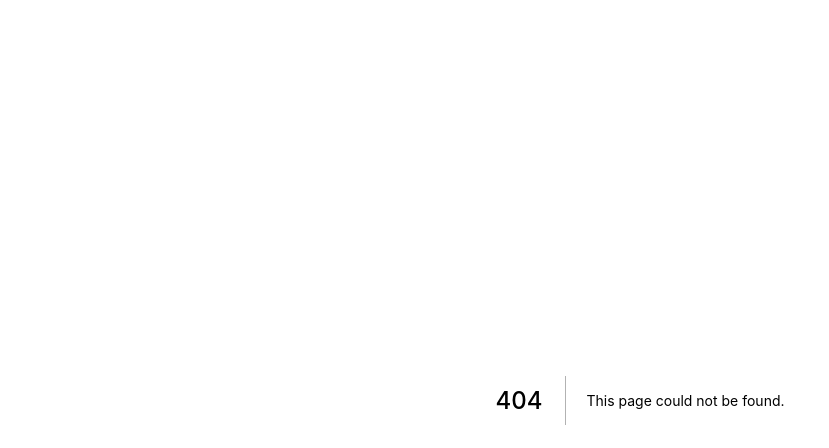
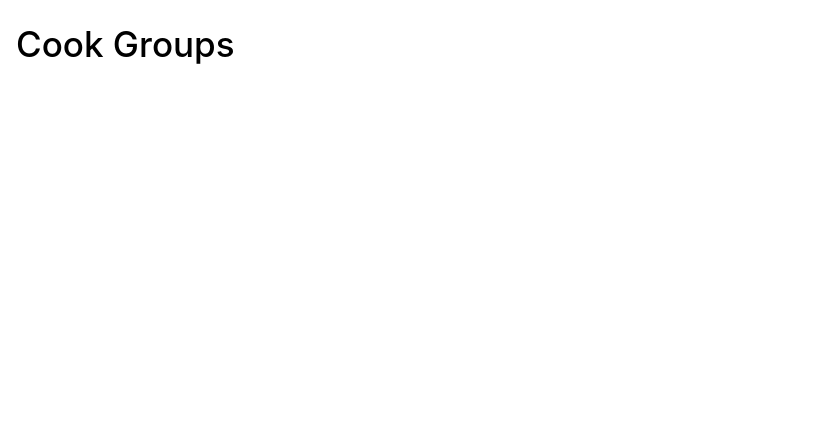
Before and after one commit to SerenityUX/recipe_app, a Next.js app: page /cook_groups in a window 1280 px wide. Before the commit this address had no page. Shown: the top 448 px of the page, without its empty margins (0-829 px from the left). Built offline with nearby package versions, Linux system fonts and the light colour scheme.

Commit message:
potentially fixed the issue in creating recipes

```diff
--- /dev/null
+++ b/pages/cook_groups.js
@@ -0,0 +1,34 @@
+import styles from "../styles/cook_groups_home.module.css";
+import Link from "next/link";
+import Image from "next/image";
+
+const Cook_groups = (props) => {
+
+//https://www.npmjs.com/package/react-qr-reader
+  return (
+
+    <main className={styles.main}>
+    <div className={styles.topbar}>
+
+
+        <h1 className={styles.maintitle}>Cook Groups</h1>
+
+      <div className={styles.actionItems}>
+
+{/*           <Link href={`/QRScan`} className={styles.navButtonQR}>
+            <Image
+              width={32}
+              height={32}
+              src={navButtonQR}
+              className={styles.navButtonQR}
+            />
+          </Link> */}
+
+
+      </div>
+      </div>
+      </main>
+  );
+};
+
+export default Cook_groups;
--- /dev/null
+++ b/styles/cook_groups_home.module.css
@@ -0,0 +1,15 @@
+.main {
+    width: 100%;
+    height: 100%;
+  }
+  .topbar {
+    margin-right: 16px;
+    display: flex;
+    align-items: center;
+    justify-content: space-between;
+  }
+  .maintitle {
+    font-size: 35px;
+    font-weight: 500;
+    margin-left: 16px;
+  }
--- a/styles/createrecipe.module.css
+++ b/styles/createrecipe.module.css
@@ -52,6 +52,7 @@
     margin-top: 56px;
     width: 100vw;
     aspect-ratio: 3 / 4;
+    height: 133.33vw;
 }
 
 .title {
@@ -453,6 +454,7 @@
     position: absolute;
     background-size: cover;
     width: 100vw;
+    height: 133.33vw;
     object-fit: cover;
 }
 
```
Also changed, not shown: pages/community.js (deleted, +0 -14 lines), styles/community_home.module.css (deleted).
